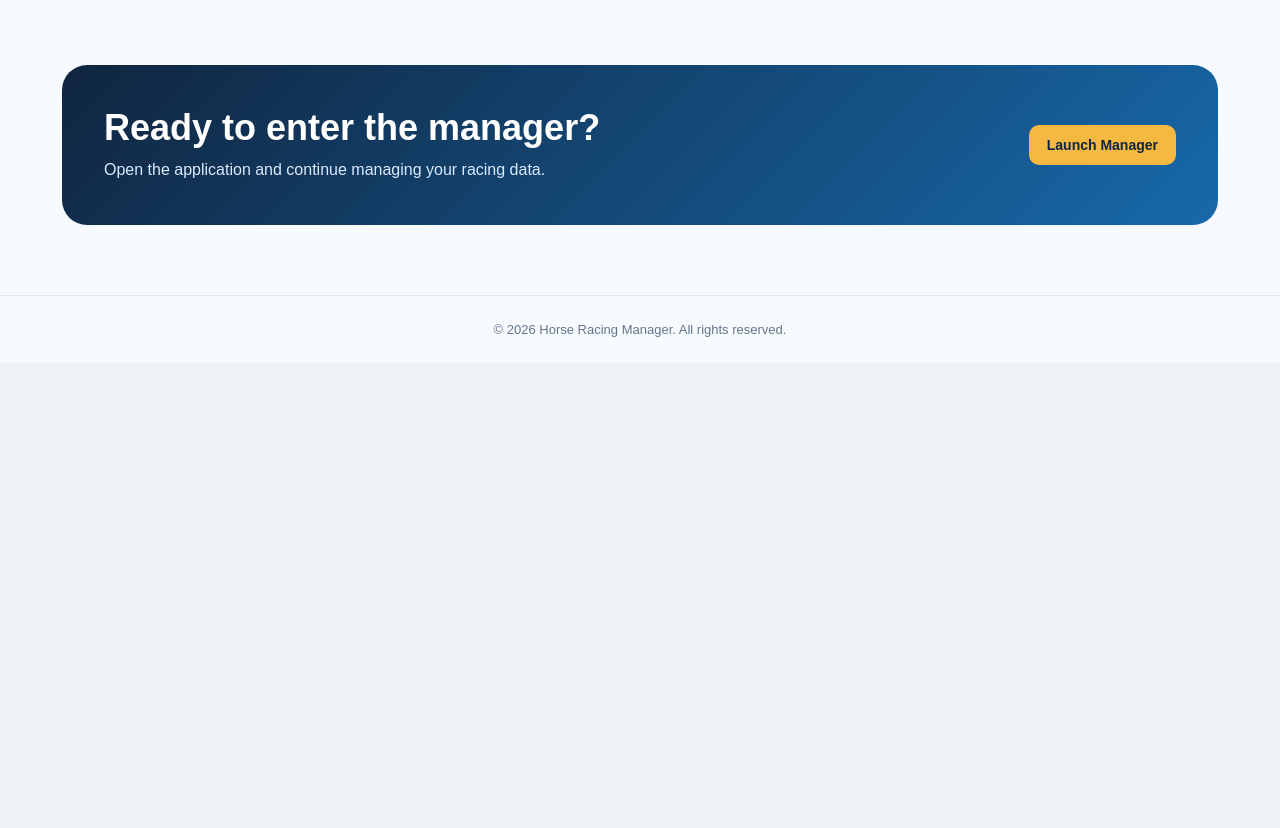
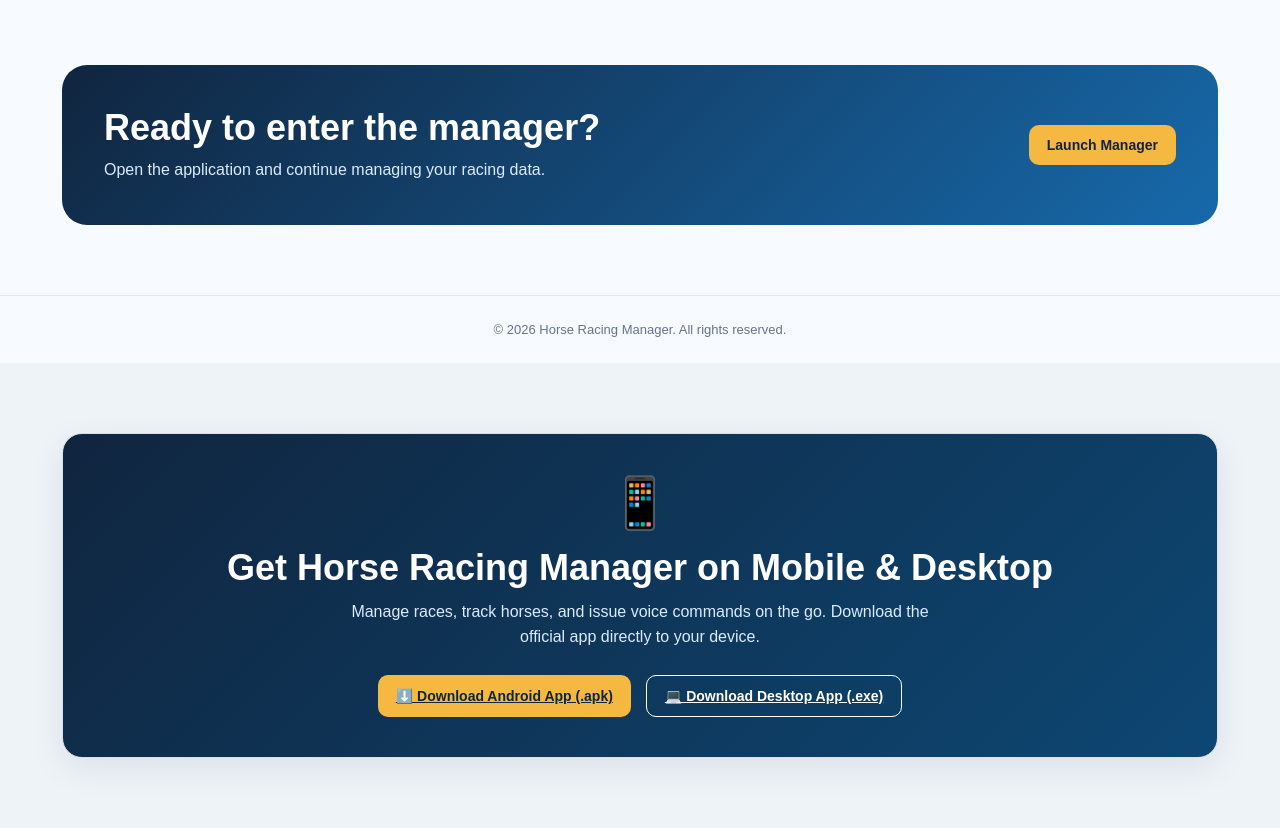
Before and after one commit to lailaazdem-ux/horse-manager-pro, a plain HTML site: page index.html in a window 1280 px wide. Shown: the part 1610-2438 px from the top of the page. Before the commit the page ends 1973 px from the top, so only its background shows below. Drawn offline with Linux system fonts and the light colour scheme.

Commit message:
Update index.html

```diff
--- a/index.html
+++ b/index.html
@@ -502,7 +502,26 @@ th{font-size:12px;text-transform:uppercase;color:var(--muted)}
     © 2026 Horse Racing Manager. All rights reserved.
   </footer>
 </section>
-
+<!-- App Download Section -->
+<section id="download" class="public-section">
+  <div class="card" style="background: linear-gradient(135deg, var(--sidebar), var(--primary-dark)); color: #fff; padding: 40px; border-radius: 20px; text-align: center;">
+    <div style="font-size: 50px; margin-bottom: 15px;">📱</div>
+    <h2 style="color: #fff; margin-bottom: 10px;">Get Horse Racing Manager on Mobile & Desktop</h2>
+    <p style="color: #dbeafe; max-width: 600px; margin: 0 auto 25px; line-height: 1.6;">
+      Manage races, track horses, and issue voice commands on the go. Download the official app directly to your device.
+    </p>
+
+    <div style="display: flex; gap: 15px; justify-content: center; flex-wrap: wrap;">
+      <!-- Direct APK / Desktop Download -->
+      <a href="/downloads/HorseRacingManager.apk" download class="btn" style="background: #f5b942; color: #10253f;">
+        ⬇️ Download Android App (.apk)
+      </a>
+      <a href="/downloads/HorseRacingManager-Setup.exe" download class="btn secondary" style="border-color: #fff; color: #fff;">
+        💻 Download Desktop App (.exe)
+      </a>
+    </div>
+  </div>
+</section>
 <section id="loginPage" class="hidden">
 <div class="login-card">
     <button class="btn secondary small public-back" onclick="backToWebsite()">← Official Website</button>
```
